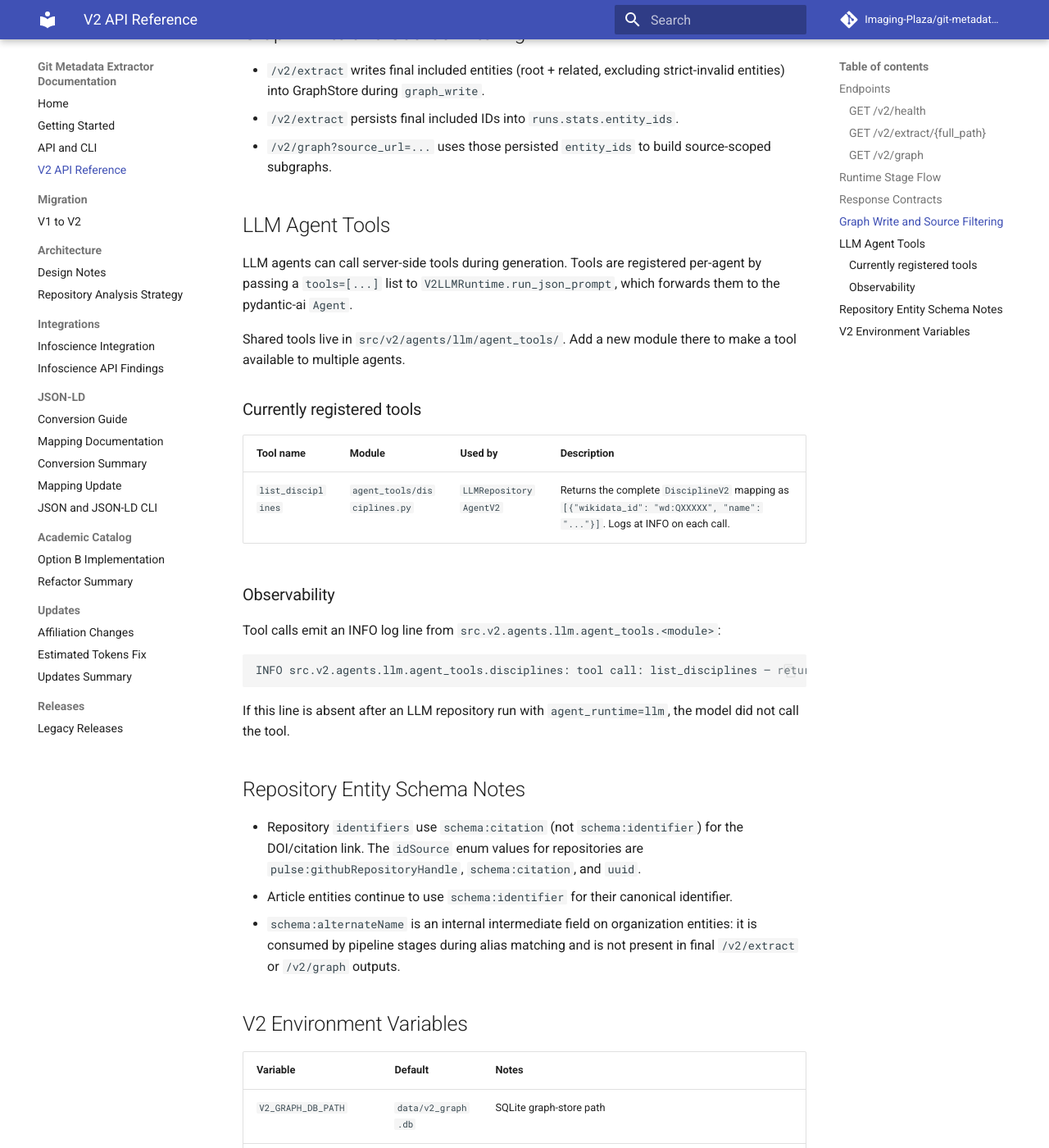
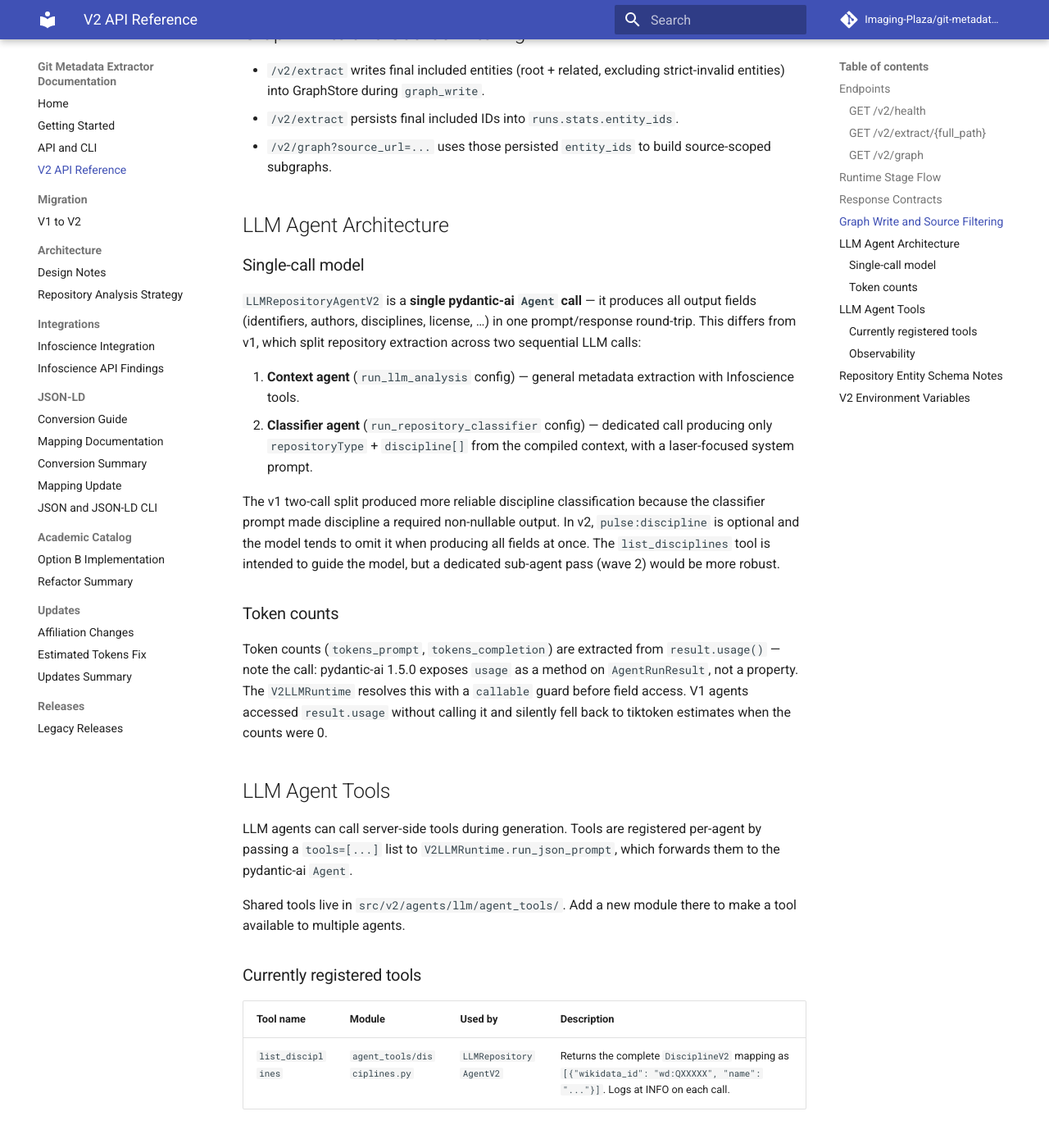
Before and after one commit to Imaging-Plaza/git-metadata-extractor, an MkDocs documentation site: the page built from docs/v2-api-reference.md, in a window 1280 px wide and 1400 px high, scrolled down 3372 px. Shown: the whole window at 82% size. Built offline with MkDocs 1.6.1 and Material for MkDocs 9.7.7, drawn with Linux system fonts in a browser that asks for light colours; comment, search, counter and statistics services are not loaded; the version menu is left out.

Commit message:
feat(v2): Enhance testing workflows and documentation. Add `pytest-testmon` and `pytest-xdist` for improved test performance, update testing commands in `justfile`, and refine README with testing guidance. Fix token count extraction in `V2LLMRuntime` to ensure accurate usage reporting.

```diff
--- a/docs/v2-api-reference.md
+++ b/docs/v2-api-reference.md
@@ -127,6 +127,21 @@
 - `/v2/extract` persists final included IDs into `runs.stats.entity_ids`.
 - `/v2/graph?source_url=...` uses those persisted `entity_ids` to build source-scoped subgraphs.
 
+## LLM Agent Architecture
+
+### Single-call model
+
+`LLMRepositoryAgentV2` is a **single pydantic-ai `Agent` call** — it produces all output fields (identifiers, authors, disciplines, license, …) in one prompt/response round-trip. This differs from v1, which split repository extraction across two sequential LLM calls:
+
+1. **Context agent** (`run_llm_analysis` config) — general metadata extraction with Infoscience tools.
+2. **Classifier agent** (`run_repository_classifier` config) — dedicated call producing only `repositoryType` + `discipline[]` from the compiled context, with a laser-focused system prompt.
+
+The v1 two-call split produced more reliable discipline classification because the classifier prompt made discipline a required non-nullable output. In v2, `pulse:discipline` is optional and the model tends to omit it when producing all fields at once. The `list_disciplines` tool is intended to guide the model, but a dedicated sub-agent pass (wave 2) would be more robust.
+
+### Token counts
+
+Token counts (`tokens_prompt`, `tokens_completion`) are extracted from `result.usage()` — note the call: pydantic-ai 1.5.0 exposes `usage` as a method on `AgentRunResult`, not a property. The `V2LLMRuntime` resolves this with a `callable` guard before field access. V1 agents accessed `result.usage` without calling it and silently fell back to tiktoken estimates when the counts were 0.
+
 ## LLM Agent Tools
 
 LLM agents can call server-side tools during generation. Tools are registered per-agent by passing a `tools=[...]` list to `V2LLMRuntime.run_json_prompt`, which forwards them to the pydantic-ai `Agent`.
--- a/pyproject.toml
+++ b/pyproject.toml
@@ -66,6 +66,8 @@
     "pre-commit>=3.0.0",
     "pytest>=7.0.0",
     "pytest-cov>=4.0.0",
+    "pytest-testmon>=2.1.3",
+    "pytest-xdist>=3.6.1",
     "black>=23.0.0",
     "ruff>=0.1.0",
     "mypy>=1.0.0",
@@ -95,6 +97,7 @@
 markers = [
     "v2: tests for the v2 extraction pipeline and schema validation track",
     "live_provider: opt-in tests that hit live external provider APIs",
+    "llm_integration: opt-in tests that call real LLM providers",
 ]
 
 [tool.datamodel-codegen]
```
Also changed, not shown: AGENTS.md (+10 -3 lines), CHANGELOG.md (+13 -0 lines), README.md (+45 -0 lines), 8 other files.
